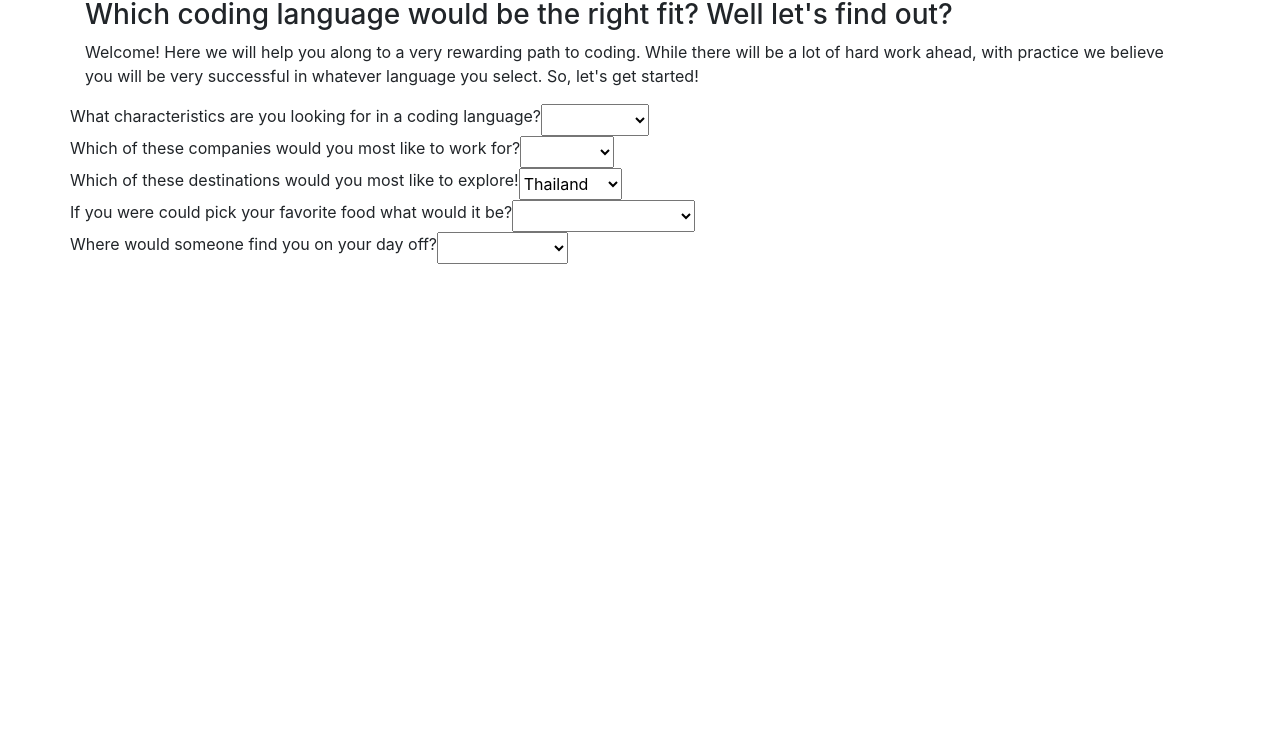
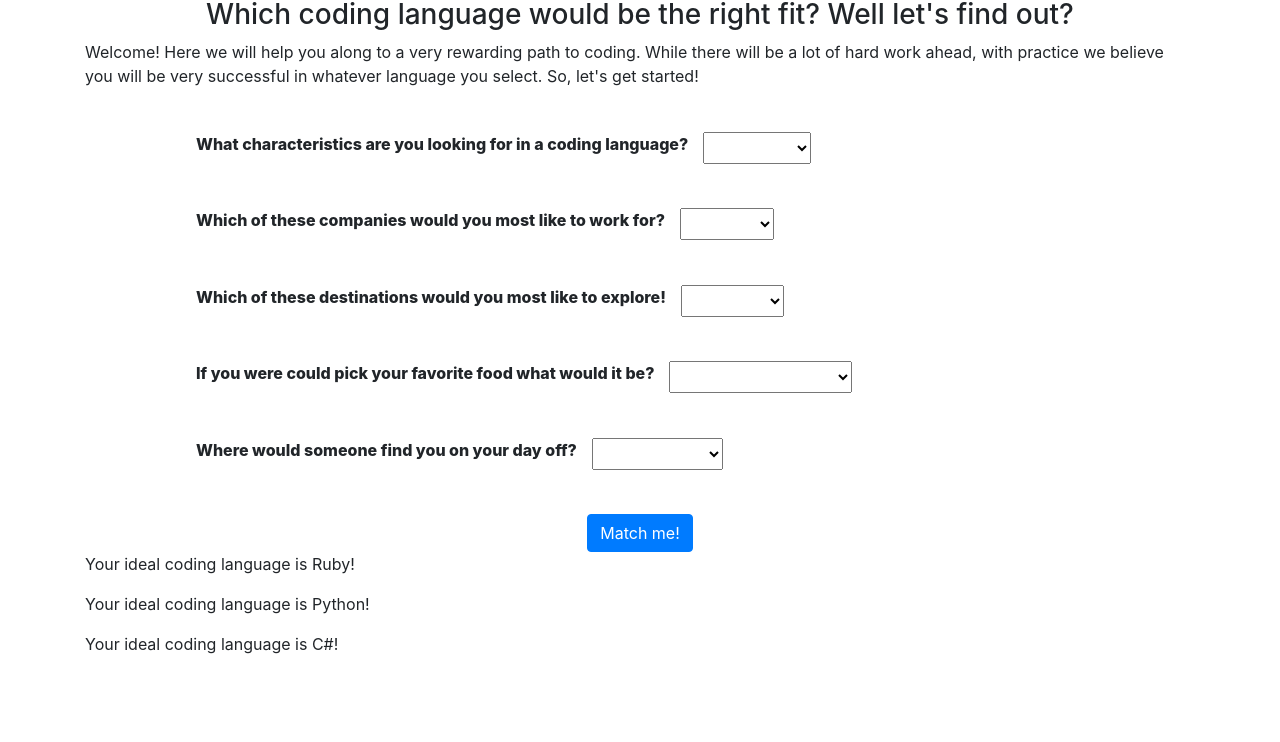
Before and after one commit to klang812/programmer-language-selector, a plain HTML site: page index.html in a window 1280 px wide. Shown: the part 58-800 px from the top of the page. Drawn offline with Linux system fonts and the light colour scheme.

Commit message:
add css styling

```diff
--- a/css/styles.css
+++ b/css/styles.css
@@ -0,0 +1,25 @@
+
+
+h1 {
+  text-align: center;
+}
+
+h3 {
+  text-align: center;
+}
+
+select {
+  margin-left: 15px;
+}
+
+label {
+  font-weight: 800;
+}
+
+#ruby, #python, c# {
+  display: none;
+}
+
+.row {
+  margin: 4% 10%;
+}
--- a/index.html
+++ b/index.html
@@ -34,6 +34,7 @@
       <div class="row">
         <label for="question3">Which of these destinations would you most like to explore!</label>
         <select id="question3">
+          <option value="none" selected disabled></option>
           <option>Thailand</option>
           <option>Italy</option>
           <option>Costa Rica</option>
@@ -57,6 +58,19 @@
           <option>Smoking Meat</option>
         </select>
       </div>
+      <div class="col text-center">
+        <button type="submit" class="btn btn-primary">Match me!</button>
+      </div>
     </form>
+    <div id="ruby">
+      <p>Your ideal coding language is Ruby!</p>
+    </div>
+    <div id="python">
+      <p>Your ideal coding language is Python!</p>
+    </div>
+    <div id="c#">
+      <p>Your ideal coding language is C#!</p>
+    </div>
   </div>
 </body>
+</html>
```
